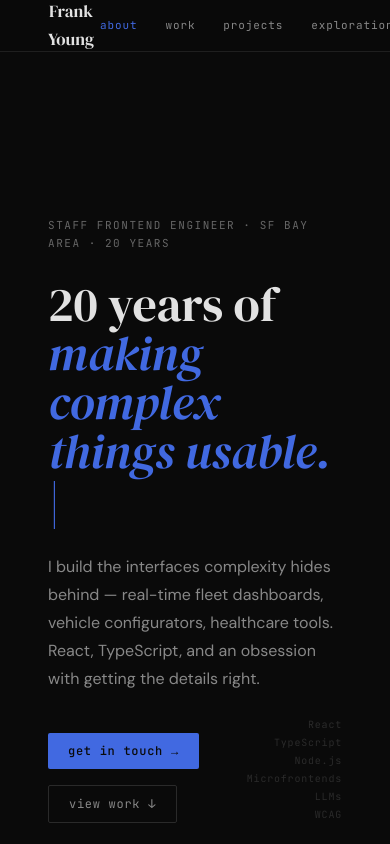
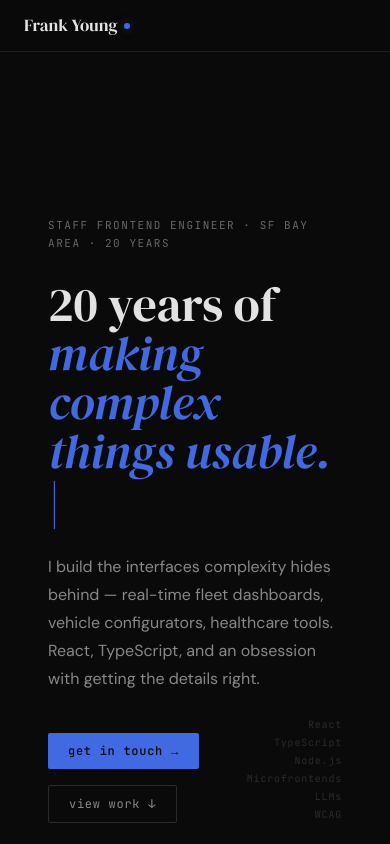
Before and after one commit to cyberpantz/portfolio, an Astro site: page / in a window 390 px wide. Shown: the top 844 px of the page. Built offline with nearby package versions, Linux system fonts and the light colour scheme; Astro itself is replaced by a stand-in of ours.

Commit message:
fix: hide nav links on mobile, reduce horizontal padding
Co-Authored-By: Claude Sonnet 4.6 <noreply@anthropic.com>

```diff
--- a/src/components/Nav.tsx
+++ b/src/components/Nav.tsx
@@ -15,7 +15,7 @@ export default function Nav({ showAvailability = false }: NavProps) {
   };
 
   return (
-    <nav className="fixed inset-x-0 top-0 z-50 h-13 px-12 flex items-center
+    <nav className="fixed inset-x-0 top-0 z-50 h-13 px-6 sm:px-12 flex items-center
                     bg-ink/[0.88] backdrop-blur-md border-b border-rule"
          style={{ height: 52 }}>
       <button
@@ -37,7 +37,7 @@ export default function Nav({ showAvailability = false }: NavProps) {
         </div>
       )}
 
-      <div className="flex gap-7">
+      <div className="hidden sm:flex gap-7">
         {SECTIONS.map((s) =>
           s === 'explorations' ? (
             <a
```
